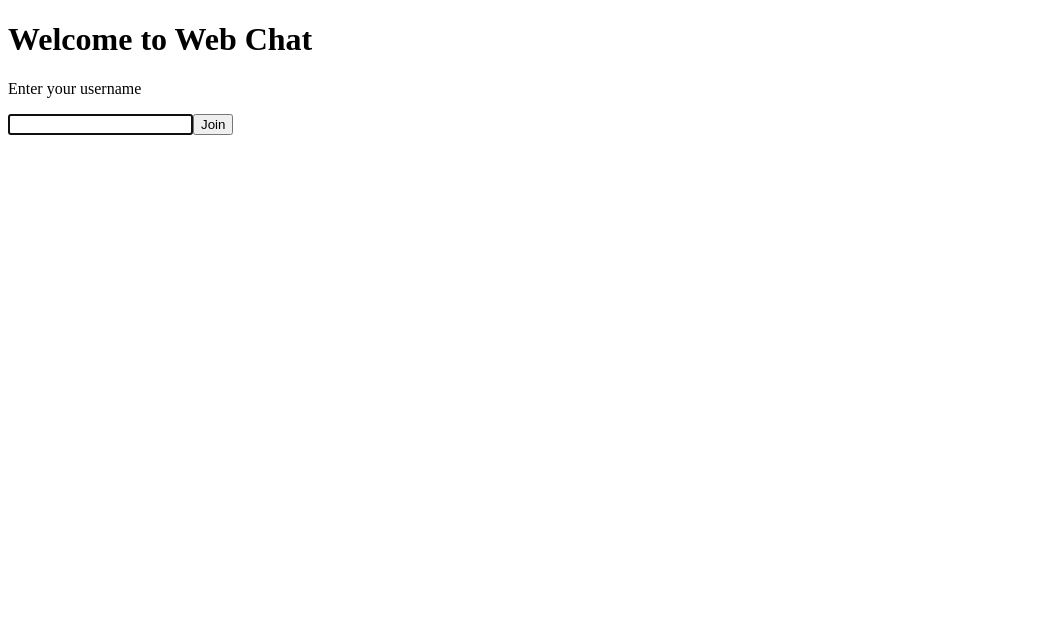
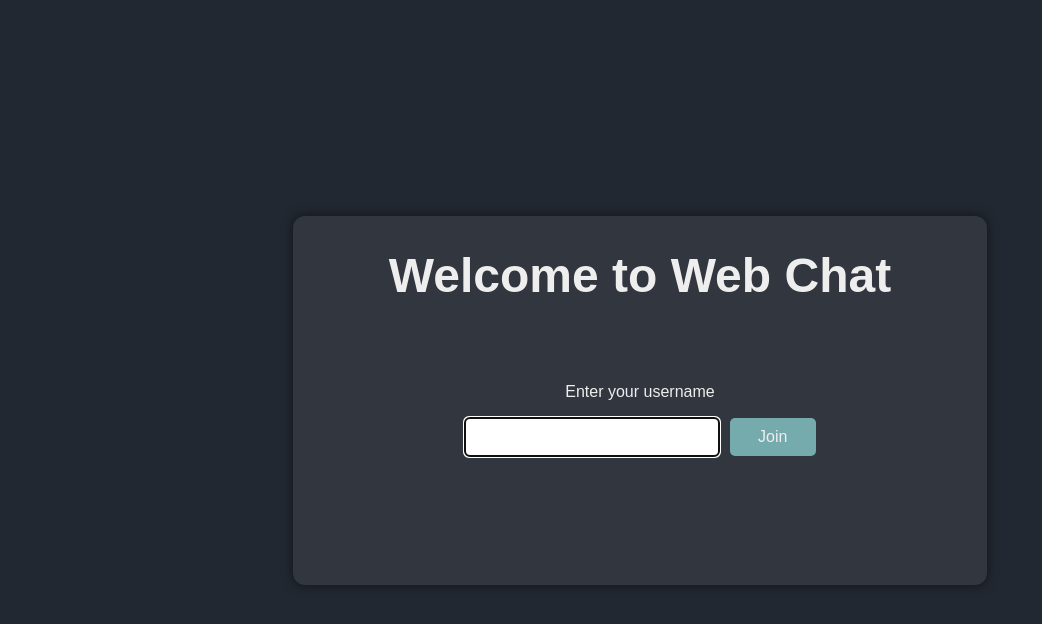
Before and after one commit to Woosaki/web-chat, a React (Vite) app in the folder client/: page / in a window 1280 px wide. Shown: the top 624 px of the page, without its empty margins (0-1042 px from the left). Built offline with nearby package versions, Linux system fonts and the light colour scheme.

Commit message:
Start creating styles

```diff
--- a/client/src/Home.jsx
+++ b/client/src/Home.jsx
@@ -39,13 +39,15 @@ const Home = ({ username }) => {
 
   return (
     <div>
-      <h1>Hello {username}</h1>
-      <ul>
+      <h2>Welcome to Web Chat</h2>
+      <div id="home-container">
+        <section id="messages-section">
+          <ul id="messages-list">
             {messages.map((message, index) => (
               <li key={index}>{message}</li>
             ))}
           </ul>
-      <form onSubmit={handleSendMessage}>
+          <form id="message-form" onSubmit={handleSendMessage}>
             <input
               type="text"
               value={newMessage}
@@ -55,6 +57,8 @@ const Home = ({ username }) => {
               Send
             </button>
           </form>
+        </section>
+        <section id="online-users-section">
           <h2>Online Users</h2>
           <ul>
             {onlineUsers.map((user, index) => (
@@ -63,6 +67,8 @@ const Home = ({ username }) => {
               </li>
             ))}
           </ul>
+        </section>
+      </div>
     </div>
   );
 };
--- a/client/src/Login.jsx
+++ b/client/src/Login.jsx
@@ -9,10 +9,11 @@ const Login = ({ onSubmit }) => {
   }, []);
 
   return (
-    <div className="login-container">
+    <div id="login-container">
       <h1>Welcome to Web Chat</h1>
       <p>Enter your username</p>
       <form
+        id="login-form"
         onSubmit={(e) => {
           e.preventDefault();
           onSubmit(username);
--- a/client/src/main.jsx
+++ b/client/src/main.jsx
@@ -1,6 +1,7 @@
 import React from "react";
 import ReactDOM from "react-dom/client";
 import App from "./App.jsx";
+import "./styles.css";
 
 ReactDOM.createRoot(document.getElementById("root")).render(
   <React.StrictMode>
--- /dev/null
+++ b/client/src/styles.css
@@ -0,0 +1,113 @@
+* {
+  margin: 0;
+  padding: 0;
+  box-sizing: border-box;
+}
+
+body {
+  display: flex;
+  justify-content: center;
+  align-items: center;
+  height: 100vh;
+  padding: 20px;
+  font-family: Arial, sans-serif;
+  background-color: #222831;
+}
+
+h1 {
+  color: #eee;
+  margin-bottom: 5rem;
+  font-size: 3rem;
+}
+
+h2 {
+  color: #eee;
+  font-size: 3rem;
+}
+
+p {
+  color: #eee;
+  margin-bottom: 1rem;
+}
+
+#login-container {
+  display: flex;
+  flex-direction: column;
+  justify-content: center;
+  align-items: center;
+  background-color: #31363f;
+  padding: 2rem 6rem 8rem;
+  border-radius: 12px;
+  box-shadow: 0px 0px 12px rgba(0, 0, 0, 0.5);
+}
+
+form {
+  display: flex;
+  align-items: center;
+  width: 70%;
+}
+
+input[type="text"] {
+  padding: 10px;
+  font-size: 1em;
+  border-radius: 5px;
+  border: 1px solid #eee;
+  width: 75%;
+}
+
+button {
+  padding: 10px 20px;
+  margin-left: 10px;
+  font-size: 1em;
+  border-radius: 5px;
+  border: none;
+  background-color: #76abae;
+  color: #eee;
+  cursor: pointer;
+  width: 25%;
+}
+
+button:hover {
+  background-color: #53787a;
+}
+
+#home-container {
+  display: flex;
+  justify-content: space-between;
+  margin: 1rem; /* Small margin */
+  width: calc(100vw - 4rem); /* Almost full width */
+  height: calc(100vh - 6rem); /* Almost full height */
+  box-sizing: border-box; /* Include padding and border in width and height */
+}
+
+#messages-section {
+  display: flex;
+  flex-direction: column;
+  width: 70%;
+  height: 100%;
+}
+
+#messages-list {
+  flex-grow: 1;
+  overflow-y: auto;
+  padding: 1rem;
+  list-style: none;
+  background-color: #31363f;
+}
+
+#messages-list li {
+  background-color: #76abae;
+  border-radius: 5px;
+  padding: 0.5rem;
+  margin-bottom: 0.5rem;
+  font-size: 1rem;
+  color: #eee;
+}
+
+#message-form {
+  margin-top: auto;
+}
+
+#online-users-section {
+  width: 30%;
+}
```
Lines whose indentation alone changed are shown as unchanged.
